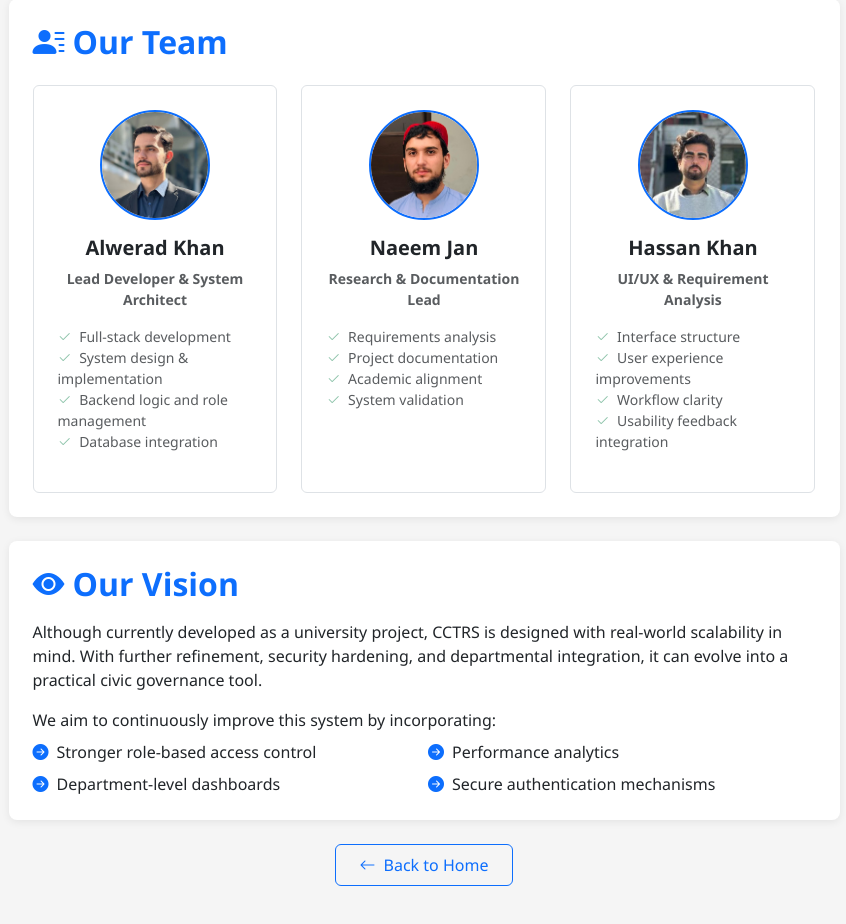
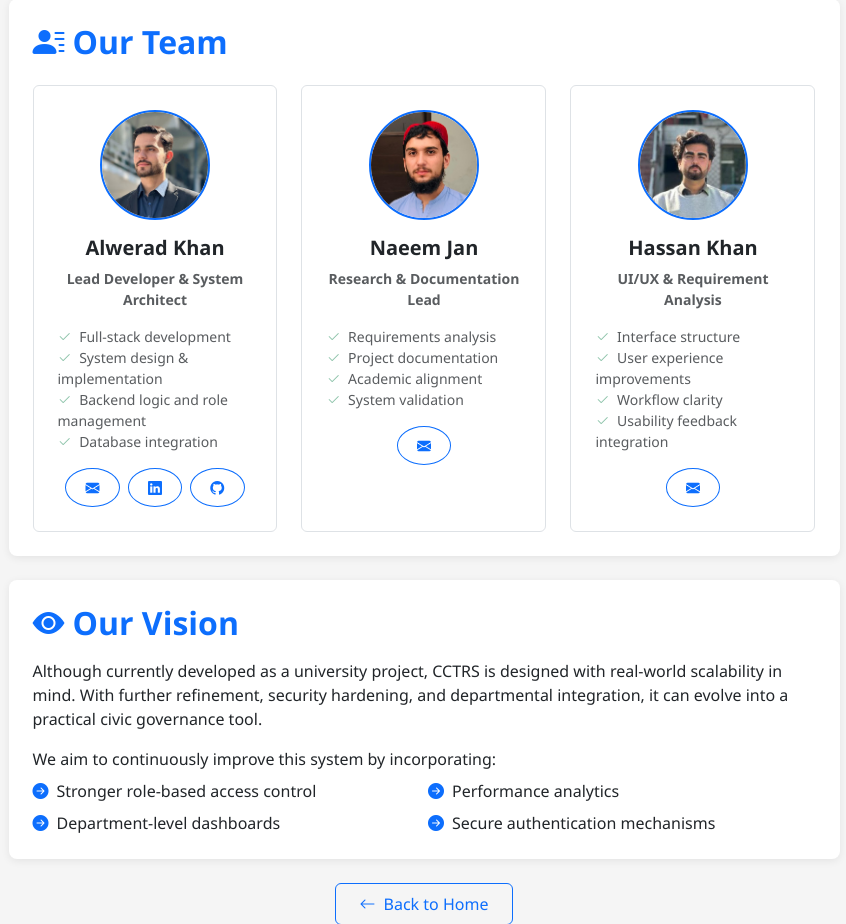
Before and after one commit to alwerad01/CCTRS, a Flask app: page /about in a window 1280 px wide. Shown: the part 1771-2695 px from the top of the page, without its empty margins (216-1062 px from the left). Run offline with Flask 3, Linux system fonts and the light colour scheme.

Commit message:
feat: add team social links (email, LinkedIn, GitHub) to About Us page

```diff
--- a/app/templates/about.html
+++ b/app/templates/about.html
@@ -182,6 +182,20 @@
                                 </li>
                                 <li><i class="bi bi-check2 text-success me-1"></i> Database integration</li>
                             </ul>
+                            <div class="mt-3 d-flex justify-content-center gap-2">
+                                <a href="mailto:alwerad02@gmail.com"
+                                    class="btn btn-outline-primary btn-sm rounded-circle" title="Email">
+                                    <i class="bi bi-envelope-fill"></i>
+                                </a>
+                                <a href="https://www.linkedin.com/in/alwerad-khan-849707249/" target="_blank"
+                                    class="btn btn-outline-primary btn-sm rounded-circle" title="LinkedIn">
+                                    <i class="bi bi-linkedin"></i>
+                                </a>
+                                <a href="https://github.com/alwerad01" target="_blank"
+                                    class="btn btn-outline-primary btn-sm rounded-circle" title="GitHub">
+                                    <i class="bi bi-github"></i>
+                                </a>
+                            </div>
                         </div>
                     </div>
                     <!-- Naeem Jan -->
@@ -200,6 +214,12 @@
                                 <li><i class="bi bi-check2 text-success me-1"></i> Academic alignment</li>
                                 <li><i class="bi bi-check2 text-success me-1"></i> System validation</li>
                             </ul>
+                            <div class="mt-3 d-flex justify-content-center gap-2">
+                                <a href="mailto:naeemjaan964720@gmail.com"
+                                    class="btn btn-outline-primary btn-sm rounded-circle" title="Email">
+                                    <i class="bi bi-envelope-fill"></i>
+                                </a>
+                            </div>
                         </div>
                     </div>
                     <!-- Hassan Khan -->
@@ -218,6 +238,12 @@
                                 <li><i class="bi bi-check2 text-success me-1"></i> Workflow clarity</li>
                                 <li><i class="bi bi-check2 text-success me-1"></i> Usability feedback integration</li>
                             </ul>
+                            <div class="mt-3 d-flex justify-content-center gap-2">
+                                <a href="mailto:hassankhan2233kS@gmail.com"
+                                    class="btn btn-outline-primary btn-sm rounded-circle" title="Email">
+                                    <i class="bi bi-envelope-fill"></i>
+                                </a>
+                            </div>
                         </div>
                     </div>
                 </div>
```
